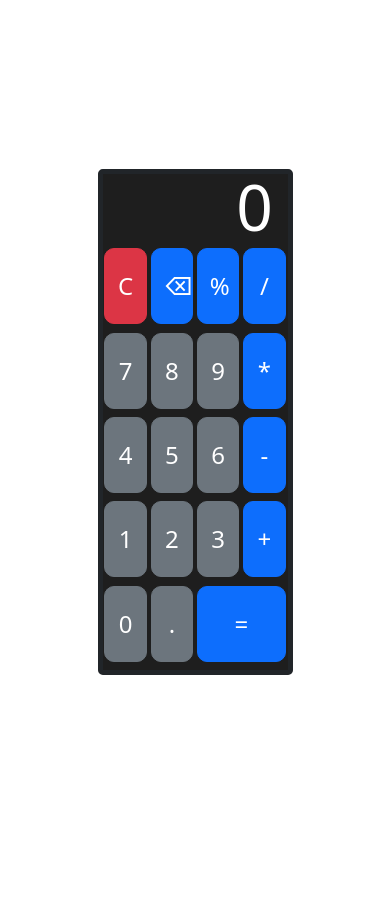
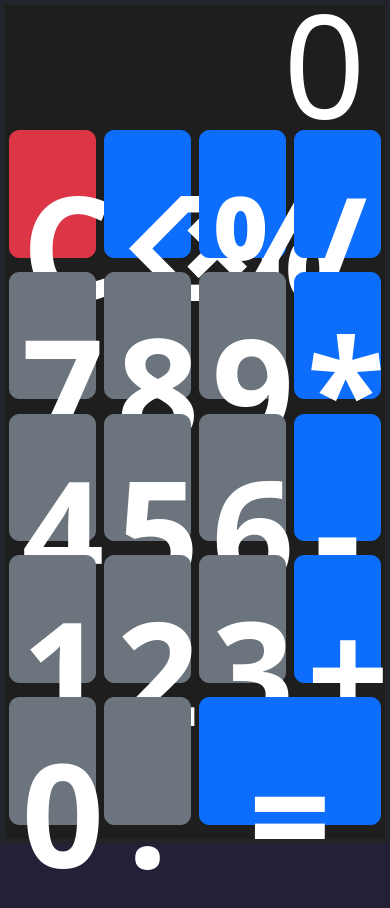
Before and after one commit to Jiusepee/Vanilla_JS_Calculator, a plain HTML site: page index.html in a window 390 px wide. Before the commit the page ends 844 px from the top, so only its background shows below. Drawn offline with nearby package versions, Linux system fonts and the light colour scheme.

Commit message:
Added mobile support

```diff
--- a/index.html
+++ b/index.html
@@ -4,7 +4,7 @@
     <meta charset="UTF-8" />
     <meta http-equiv="X-UA-Compatible" content="IE=edge" />
     <meta name="viewport" content="width=device-width, initial-scale=1.0" />
-    <title>Document</title>
+    <title>Vanilla JS Calculator</title>
     <link rel="stylesheet" href="style.css" />
     <link
       href="https://cdn.jsdelivr.net/npm/bootstrap@5.0.2/dist/css/bootstrap.min.css"
--- a/main.js
+++ b/main.js
@@ -38,9 +38,8 @@ backspace.addEventListener("click", () => {
 // Precent Button
 precent.addEventListener("click", () => {
     h2.innerText = h2.innerText + "%";
-})
-console.log(precent);
-
+    h2.innerText = h2.innerText.replace("%", "/100");
+});
 
 // Divide Button
 divide.addEventListener("click", () => {
--- a/style.css
+++ b/style.css
@@ -9,6 +9,7 @@ body{
     display: flex;
     align-items: center;
     justify-content: center;
+    background-color: #242038 !important;
 }
 #container{
     height: 60%;
@@ -16,6 +17,19 @@ body{
     display: flex;
     align-items: center;
     justify-content: center;
+}
+@media screen and (max-width: 1080px) {
+    #container{
+        height: 100%;
+        width: 100%;
+    }
+    #buttons > div > button{
+       font-size: 9em !important;
+       font-weight: bolder;
+    }
+    #input > h2{
+        font-size: 9rem !important;
+    }
 }
 #changethis{
     height:100%;
@@ -44,6 +58,10 @@ h2{
 #buttons{
     height: 85%;
     width: 100%;
+}
+#buttons > div > button{
+    font-weight: bolder;
+    font-size: 2em;
 }
 #row1, #row2, #row3, #row4, #row5{
     height: 20%;
```
